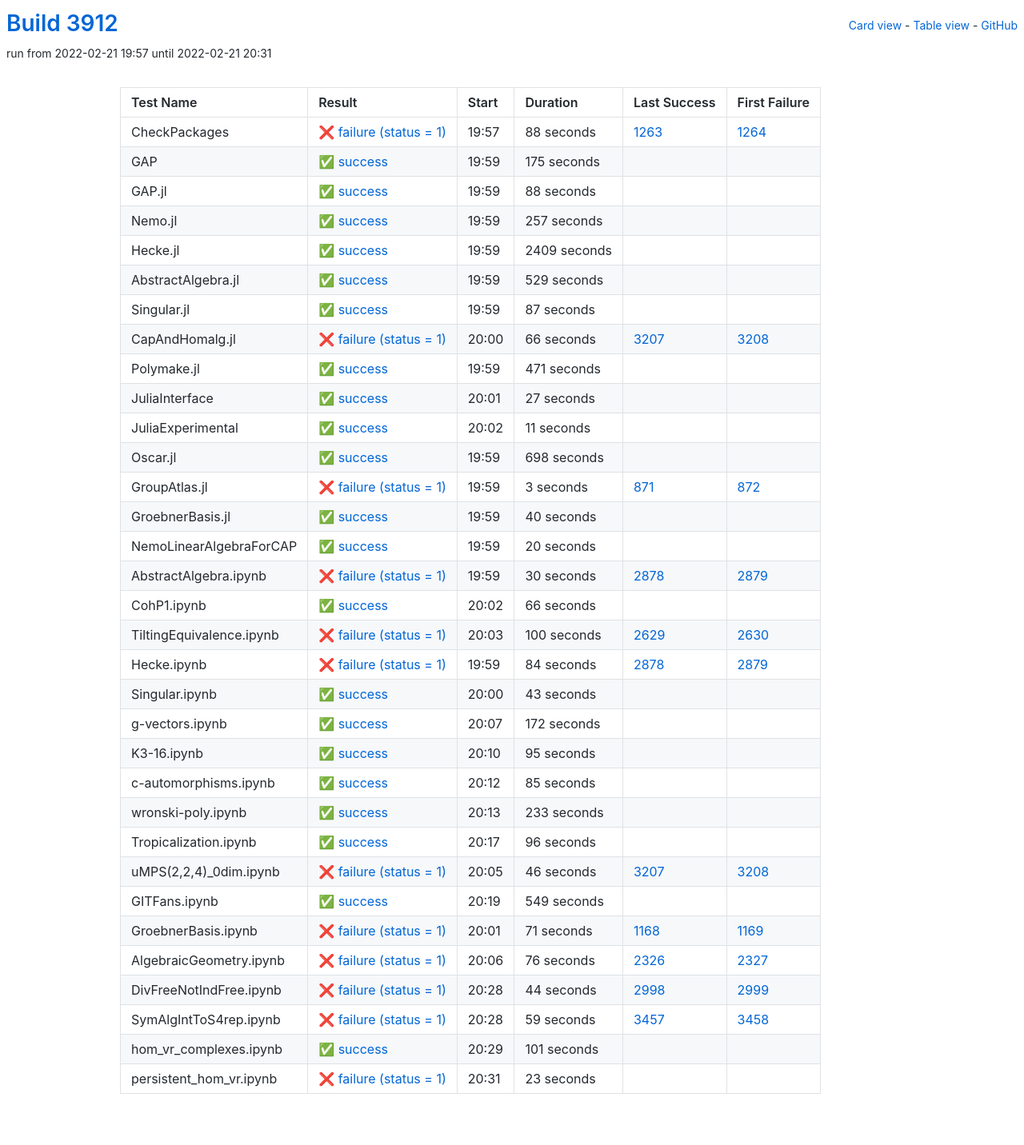
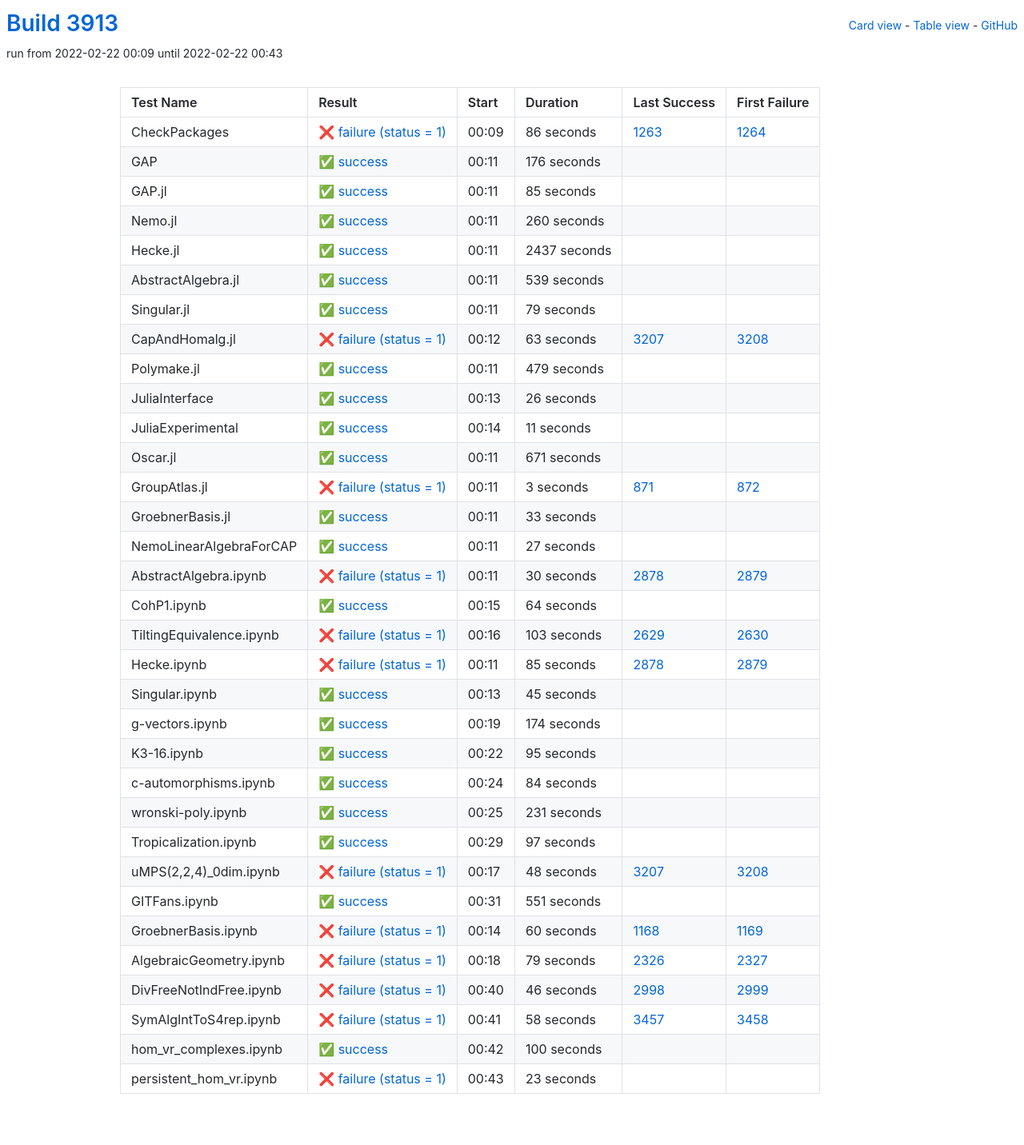
Before and after one commit to oscar-system/oscar-ci-status-stable, a Jekyll site: the page built from table.html, in a window 1280 px wide. Shown: the whole page at 80% size. Built offline with Jekyll 4.4.1, drawn with Linux system fonts in a browser that asks for light colours.

Commit message:
Build #3913

```diff
--- a/_data/ci.yml
+++ b/_data/ci.yml
@@ -1,6 +1,6 @@
 ---
-build: 3912
-build_url: https://oscarci.mathematik.uni-kl.de/job/oscar-stable/3912/
+build: 3913
+build_url: https://oscarci.mathematik.uni-kl.de/job/oscar-stable/3913/
 job: oscar-stable
 organization: oscar-system
 repo: oscar-ci-status-stable
@@ -8,128 +8,128 @@ repourl: https://github.com/oscar-system/oscar-ci-status-stable
 tests:
 - name: CheckPackages
   id: checkpackages
-  log: https://oscarci.mathematik.uni-kl.de/job/oscar-stable/3912/artifact/logs/build-3912/CheckPackages.log
-  start: 2022-02-21 19:57
+  log: https://oscarci.mathematik.uni-kl.de/job/oscar-stable/3913/artifact/logs/build-3913/CheckPackages.log
+  start: 2022-02-22 00:09
   success: false
   exitcode: 1
   status: failure
-  duration: 88
+  duration: 86
   last_success: 1263
   last_success_url: https://oscarci.mathematik.uni-kl.de/job/oscar-stable/1263/
   first_failure: 1264
   first_failure_url: https://oscarci.mathematik.uni-kl.de/job/oscar-stable/1264/
 - name: GAP
   id: gap
-  log: https://oscarci.mathematik.uni-kl.de/job/oscar-stable/3912/artifact/logs/build-3912/GAP.log
-  start: 2022-02-21 19:59
+  log: https://oscarci.mathematik.uni-kl.de/job/oscar-stable/3913/artifact/logs/build-3913/GAP.log
+  start: 2022-02-22 00:11
   success: true
   exitcode: 0
   status: success
-  duration: 175
+  duration: 176
   last_success: false
   last_success_url:
   first_failure: false
   first_failure_url:
 - name: GAP.jl
   id: gap-jl
-  log: https://oscarci.mathematik.uni-kl.de/job/oscar-stable/3912/artifact/logs/build-3912/GAP.jl.log
-  start: 2022-02-21 19:59
+  log: https://oscarci.mathematik.uni-kl.de/job/oscar-stable/3913/artifact/logs/build-3913/GAP.jl.log
+  start: 2022-02-22 00:11
   success: true
   exitcode: 0
   status: success
-  duration: 88
+  duration: 85
   last_success: false
   last_success_url:
   first_failure: false
   first_failure_url:
 - name: Nemo.jl
   id: nemo-jl
-  log: https://oscarci.mathematik.uni-kl.de/job/oscar-stable/3912/artifact/logs/build-3912/Nemo.jl.log
-  start: 2022-02-21 19:59
+  log: https://oscarci.mathematik.uni-kl.de/job/oscar-stable/3913/artifact/logs/build-3913/Nemo.jl.log
+  start: 2022-02-22 00:11
   success: true
   exitcode: 0
   status: success
-  duration: 257
+  duration: 260
   last_success: false
   last_success_url:
   first_failure: false
   first_failure_url:
 - name: Hecke.jl
   id: hecke-jl
-  log: https://oscarci.mathematik.uni-kl.de/job/oscar-stable/3912/artifact/logs/build-3912/Hecke.jl.log
-  start: 2022-02-21 19:59
+  log: https://oscarci.mathematik.uni-kl.de/job/oscar-stable/3913/artifact/logs/build-3913/Hecke.jl.log
+  start: 2022-02-22 00:11
   success: true
   exitcode: 0
   status: success
-  duration: 2409
+  duration: 2437
   last_success: false
   last_success_url:
   first_failure: false
   first_failure_url:
 - name: AbstractAlgebra.jl
   id: abstractalgebra-jl
-  log: https://oscarci.mathematik.uni-kl.de/job/oscar-stable/3912/artifact/logs/build-3912/AbstractAlgebra.jl.log
-  start: 2022-02-21 19:59
+  log: https://oscarci.mathematik.uni-kl.de/job/oscar-stable/3913/artifact/logs/build-3913/AbstractAlgebra.jl.log
+  start: 2022-02-22 00:11
   success: true
   exitcode: 0
   status: success
-  duration: 529
+  duration: 539
   last_success: false
   last_success_url:
   first_failure: false
   first_failure_url:
 - name: Singular.jl
   id: singular-jl
-  log: https://oscarci.mathematik.uni-kl.de/job/oscar-stable/3912/artifact/logs/build-3912/Singular.jl.log
-  start: 2022-02-21 19:59
+  log: https://oscarci.mathematik.uni-kl.de/job/oscar-stable/3913/artifact/logs/build-3913/Singular.jl.log
+  start: 2022-02-22 00:11
   success: true
   exitcode: 0
   status: success
-  duration: 87
+  duration: 79
   last_success: false
   last_success_url:
   first_failure: false
   first_failure_url:
 - name: CapAndHomalg.jl
   id: capandhomalg-jl
-  log: https://oscarci.mathematik.uni-kl.de/job/oscar-stable/3912/artifact/logs/build-3912/CapAndHomalg.jl.log
-  start: 2022-02-21 20:00
+  log: https://oscarci.mathematik.uni-kl.de/job/oscar-stable/3913/artifact/logs/build-3913/CapAndHomalg.jl.log
+  start: 2022-02-22 00:12
   success: false
   exitcode: 1
   status: failure
-  duration: 66
+  duration: 63
   last_success: 3207
   last_success_url: https://oscarci.mathematik.uni-kl.de/job/oscar-stable/3207/
   first_failure: 3208
   first_failure_url: https://oscarci.mathematik.uni-kl.de/job/oscar-stable/3208/
 - name: Polymake.jl
   id: polymake-jl
-  log: https://oscarci.mathematik.uni-kl.de/job/oscar-stable/3912/artifact/logs/build-3912/Polymake.jl.log
-  start: 2022-02-21 19:59
+  log: https://oscarci.mathematik.uni-kl.de/job/oscar-stable/3913/artifact/logs/build-3913/Polymake.jl.log
+  start: 2022-02-22 00:11
   success: true
   exitcode: 0
   status: success
-  duration: 471
+  duration: 479
   last_success: false
   last_success_url:
   first_failure: false
   first_failure_url:
 - name: JuliaInterface
   id: juliainterface
-  log: https://oscarci.mathematik.uni-kl.de/job/oscar-stable/3912/artifact/logs/build-3912/JuliaInterface.log
-  start: 2022-02-21 20:01
+  log: https://oscarci.mathematik.uni-kl.de/job/oscar-stable/3913/artifact/logs/build-3913/JuliaInterface.log
+  start: 2022-02-22 00:13
   success: true
   exitcode: 0
   status: success
-  duration: 27
+  duration: 26
   last_success: false
   last_success_url:
   first_failure: false
   first_failure_url:
 - name: JuliaExperimental
   id: juliaexperimental
-  log: https://oscarci.mathematik.uni-kl.de/job/oscar-stable/3912/artifact/logs/build-3912/JuliaExperimental.log
-  start: 2022-02-21 20:02
+  log: https://oscarci.mathematik.uni-kl.de/job/oscar-stable/3913/artifact/logs/build-3913/JuliaExperimental.log
+  start: 2022-02-22 00:14
   success: true
   exitcode: 0
   status: success
@@ -140,20 +140,20 @@ tests:
   first_failure_url:
 - name: Oscar.jl
   id: oscar-jl
-  log: https://oscarci.mathematik.uni-kl.de/job/oscar-stable/3912/artifact/logs/build-3912/Oscar.jl.log
-  start: 2022-02-21 19:59
+  log: https://oscarci.mathematik.uni-kl.de/job/oscar-stable/3913/artifact/logs/build-3913/Oscar.jl.log
+  start: 2022-02-22 00:11
   success: true
   exitcode: 0
   status: success
-  duration: 698
+  duration: 671
   last_success: false
   last_success_url:
   first_failure: false
   first_failure_url:
 - name: GroupAtlas.jl
   id: groupatlas-jl
-  log: https://oscarci.mathematik.uni-kl.de/job/oscar-stable/3912/artifact/logs/build-3912/GroupAtlas.jl.log
-  start: 2022-02-21 19:59
+  log: https://oscarci.mathematik.uni-kl.de/job/oscar-stable/3913/artifact/logs/build-3913/GroupAtlas.jl.log
+  start: 2022-02-22 00:11
   success: false
   exitcode: 1
   status: failure
@@ -164,32 +164,32 @@ tests:
   first_failure_url: https://oscarci.mathematik.uni-kl.de/job/oscar-stable/872/
 - name: GroebnerBasis.jl
   id: groebnerbasis-jl
-  log: https://oscarci.mathematik.uni-kl.de/job/oscar-stable/3912/artifact/logs/build-3912/GroebnerBasis.jl.log
-  start: 2022-02-21 19:59
+  log: https://oscarci.mathematik.uni-kl.de/job/oscar-stable/3913/artifact/logs/build-3913/GroebnerBasis.jl.log
+  start: 2022-02-22 00:11
   success: true
   exitcode: 0
   status: success
-  duration: 40
+  duration: 33
   last_success: false
   last_success_url:
   first_failure: false
   first_failure_url:
 - name: NemoLinearAlgebraForCAP
   id: nemolinearalgebraforcap
-  log: https://oscarci.mathematik.uni-kl.de/job/oscar-stable/3912/artifact/logs/build-3912/NemoLinearAlgebraForCAP.log
-  start: 2022-02-21 19:59
+  log: https://oscarci.mathematik.uni-kl.de/job/oscar-stable/3913/artifact/logs/build-3913/NemoLinearAlgebraForCAP.log
+  start: 2022-02-22 00:11
   success: true
   exitcode: 0
   status: success
-  duration: 20
+  duration: 27
   last_success: false
   last_success_url:
   first_failure: false
   first_failure_url:
 - name: AbstractAlgebra.ipynb
   id: abstractalgebra-ipynb
-  log: https://oscarci.mathematik.uni-kl.de/job/oscar-stable/3912/artifact/logs/build-3912/AbstractAlgebra.ipynb.log
-  start: 2022-02-21 19:59
+  log: https://oscarci.mathematik.uni-kl.de/job/oscar-stable/3913/artifact/logs/build-3913/AbstractAlgebra.ipynb.log
+  start: 2022-02-22 00:11
   success: false
   exitcode: 1
   status: failure
@@ -200,68 +200,68 @@ tests:
   first_failure_url: https://oscarci.mathematik.uni-kl.de/job/oscar-stable/2879/
 - name: CohP1.ipynb
   id: cohp1-ipynb
-  log: https://oscarci.mathematik.uni-kl.de/job/oscar-stable/3912/artifact/logs/build-3912/CohP1.ipynb.log
-  start: 2022-02-21 20:02
+  log: https://oscarci.mathematik.uni-kl.de/job/oscar-stable/3913/artifact/logs/build-3913/CohP1.ipynb.log
+  start: 2022-02-22 00:15
   success: true
   exitcode: 0
   status: success
-  duration: 66
+  duration: 64
   last_success: false
   last_success_url:
   first_failure: false
   first_failure_url:
 - name: TiltingEquivalence.ipynb
   id: tiltingequivalence-ipynb
-  log: https://oscarci.mathematik.uni-kl.de/job/oscar-stable/3912/artifact/logs/build-3912/TiltingEquivalence.ipynb.log
-  start: 2022-02-21 20:03
+  log: https://oscarci.mathematik.uni-kl.de/job/oscar-stable/3913/artifact/logs/build-3913/TiltingEquivalence.ipynb.log
+  start: 2022-02-22 00:16
   success: false
   exitcode: 1
   status: failure
-  duration: 100
+  duration: 103
   last_success: 2629
   last_success_url: https://oscarci.mathematik.uni-kl.de/job/oscar-stable/2629/
   first_failure: 2630
   first_failure_url: https://oscarci.mathematik.uni-kl.de/job/oscar-stable/2630/
 - name: Hecke.ipynb
   id: hecke-ipynb
-  log: https://oscarci.mathematik.uni-kl.de/job/oscar-stable/3912/artifact/logs/build-3912/Hecke.ipynb.log
-  start: 2022-02-21 19:59
+  log: https://oscarci.mathematik.uni-kl.de/job/oscar-stable/3913/artifact/logs/build-3913/Hecke.ipynb.log
+  start: 2022-02-22 00:11
   success: false
   exitcode: 1
   status: failure
-  duration: 84
+  duration: 85
   last_success: 2878
   last_success_url: https://oscarci.mathematik.uni-kl.de/job/oscar-stable/2878/
   first_failure: 2879
   first_failure_url: https://oscarci.mathematik.uni-kl.de/job/oscar-stable/2879/
 - name: Singular.ipynb
   id: singular-ipynb
-  log: https://oscarci.mathematik.uni-kl.de/job/oscar-stable/3912/artifact/logs/build-3912/Singular.ipynb.log
-  start: 2022-02-21 20:00
+  log: https://oscarci.mathematik.uni-kl.de/job/oscar-stable/3913/artifact/logs/build-3913/Singular.ipynb.log
+  start: 2022-02-22 00:13
   success: true
   exitcode: 0
   status: success
-  duration: 43
+  duration: 45
   last_success: false
   last_success_url:
   first_failure: false
   first_failure_url:
 - name: g-vectors.ipynb
   id: g-vectors-ipynb
-  log: https://oscarci.mathematik.uni-kl.de/job/oscar-stable/3912/artifact/logs/build-3912/g-vectors.ipynb.log
-  start: 2022-02-21 20:07
+  log: https://oscarci.mathematik.uni-kl.de/job/oscar-stable/3913/artifact/logs/build-3913/g-vectors.ipynb.log
+  start: 2022-02-22 00:19
   success: true
   exitcode: 0
   status: success
-  duration: 172
+  duration: 174
   last_success: false
   last_success_url:
   first_failure: false
   first_failure_url:
 - name: K3-16.ipynb
   id: k3-16-ipynb
-  log: https://oscarci.mathematik.uni-kl.de/job/oscar-stable/3912/artifact/logs/build-3912/K3-16.ipynb.log
-  start: 2022-02-21 20:10
+  log: https://oscarci.mathematik.uni-kl.de/job/oscar-stable/3913/artifact/logs/build-3913/K3-16.ipynb.log
+  start: 2022-02-22 00:22
   success: true
   exitcode: 0
   status: success
@@ -272,128 +272,128 @@ tests:
   first_failure_url:
 - name: c-automorphisms.ipynb
   id: c-automorphisms-ipynb
-  log: https://oscarci.mathematik.uni-kl.de/job/oscar-stable/3912/artifact/logs/build-3912/c-automorphisms.ipynb.log
-  start: 2022-02-21 20:12
+  log: https://oscarci.mathematik.uni-kl.de/job/oscar-stable/3913/artifact/logs/build-3913/c-automorphisms.ipynb.log
+  start: 2022-02-22 00:24
   success: true
   exitcode: 0
   status: success
-  duration: 85
+  duration: 84
   last_success: false
   last_success_url:
   first_failure: false
   first_failure_url:
 - name: wronski-poly.ipynb
   id: wronski-poly-ipynb
-  log: https://oscarci.mathematik.uni-kl.de/job/oscar-stable/3912/artifact/logs/build-3912/wronski-poly.ipynb.log
-  start: 2022-02-21 20:13
+  log: https://oscarci.mathematik.uni-kl.de/job/oscar-stable/3913/artifact/logs/build-3913/wronski-poly.ipynb.log
+  start: 2022-02-22 00:25
   success: true
   exitcode: 0
   status: success
-  duration: 233
+  duration: 231
   last_success: false
   last_success_url:
   first_failure: false
   first_failure_url:
 - name: Tropicalization.ipynb
   id: tropicalization-ipynb
-  log: https://oscarci.mathematik.uni-kl.de/job/oscar-stable/3912/artifact/logs/build-3912/Tropicalization.ipynb.log
-  start: 2022-02-21 20:17
+  log: https://oscarci.mathematik.uni-kl.de/job/oscar-stable/3913/artifact/logs/build-3913/Tropicalization.ipynb.log
+  start: 2022-02-22 00:29
   success: true
   exitcode: 0
   status: success
-  duration: 96
+  duration: 97
   last_success: false
   last_success_url:
   first_failure: false
   first_failure_url:
 - name: uMPS(2,2,4)_0dim.ipynb
   id: umps-2-2-4-0dim-ipynb
-  log: https://oscarci.mathematik.uni-kl.de/job/oscar-stable/3912/artifact/logs/build-3912/uMPS-2-2-4-_0dim.ipynb.log
-  start: 2022-02-21 20:05
+  log: https://oscarci.mathematik.uni-kl.de/job/oscar-stable/3913/artifact/logs/build-3913/uMPS-2-2-4-_0dim.ipynb.log
+  start: 2022-02-22 00:17
   success: false
   exitcode: 1
   status: failure
-  duration: 46
+  duration: 48
   last_success: 3207
   last_success_url: https://oscarci.mathematik.uni-kl.de/job/oscar-stable/3207/
   first_failure: 3208
   first_failure_url: https://oscarci.mathematik.uni-kl.de/job/oscar-stable/3208/
 - name: GITFans.ipynb
   id: gitfans-ipynb
-  log: https://oscarci.mathematik.uni-kl.de/job/oscar-stable/3912/artifact/logs/build-3912/GITFans.ipynb.log
-  start: 2022-02-21 20:19
+  log: https://oscarci.mathematik.uni-kl.de/job/oscar-stable/3913/artifact/logs/build-3913/GITFans.ipynb.log
+  start: 2022-02-22 00:31
   success: true
   exitcode: 0
   status: success
-  duration: 549
+  duration: 551
   last_success: false
   last_success_url:
   first_failure: false
   first_failure_url:
 - name: GroebnerBasis.ipynb
   id: groebnerbasis-ipynb
-  log: https://oscarci.mathematik.uni-kl.de/job/oscar-stable/3912/artifact/logs/build-3912/GroebnerBasis.ipynb.log
-  start: 2022-02-21 20:01
+  log: https://oscarci.mathematik.uni-kl.de/job/oscar-stable/3913/artifact/logs/build-3913/GroebnerBasis.ipynb.log
+  start: 2022-02-22 00:14
   success: false
   exitcode: 1
   status: failure
-  duration: 71
+  duration: 60
   last_success: 1168
   last_success_url: https://oscarci.mathematik.uni-kl.de/job/oscar-stable/1168/
   first_failure: 1169
   first_failure_url: https://oscarci.mathematik.uni-kl.de/job/oscar-stable/1169/
 - name: AlgebraicGeometry.ipynb
   id: algebraicgeometry-ipynb
-  log: https://oscarci.mathematik.uni-kl.de/job/oscar-stable/3912/artifact/logs/build-3912/AlgebraicGeometry.ipynb.log
-  start: 2022-02-21 20:06
+  log: https://oscarci.mathematik.uni-kl.de/job/oscar-stable/3913/artifact/logs/build-3913/AlgebraicGeometry.ipynb.log
+  start: 2022-02-22 00:18
   success: false
   exitcode: 1
   status: failure
-  duration: 76
+  duration: 79
   last_success: 2326
   last_success_url: https://oscarci.mathematik.uni-kl.de/job/oscar-stable/2326/
   first_failure: 2327
   first_failure_url: https://oscarci.mathematik.uni-kl.de/job/oscar-stable/2327/
 - name: DivFreeNotIndFree.ipynb
   id: divfreenotindfree-ipynb
-  log: https://oscarci.mathematik.uni-kl.de/job/oscar-stable/3912/artifact/logs/build-3912/DivFreeNotIndFree.ipynb.log
-  start: 2022-02-21 20:28
+  log: https://oscarci.mathematik.uni-kl.de/job/oscar-stable/3913/artifact/logs/build-3913/DivFreeNotIndFree.ipynb.log
+  start: 2022-02-22 00:40
   success: false
   exitcode: 1
   status: failure
-  duration: 44
+  duration: 46
   last_success: 2998
   last_success_url: https://oscarci.mathematik.uni-kl.de/job/oscar-stable/2998/
   first_failure: 2999
   first_failure_url: https://oscarci.mathematik.uni-kl.de/job/oscar-stable/2999/
 - name: SymAlgIntToS4rep.ipynb
   id: symalginttos4rep-ipynb
-  log: https://oscarci.mathematik.uni-kl.de/job/oscar-stable/3912/artifact/logs/build-3912/SymAlgIntToS4rep.ipynb.log
-  start: 2022-02-21 20:28
+  log: https://oscarci.mathematik.uni-kl.de/job/oscar-stable/3913/artifact/logs/build-3913/SymAlgIntToS4rep.ipynb.log
+  start: 2022-02-22 00:41
   success: false
   exitcode: 1
   status: failure
-  duration: 59
+  duration: 58
   last_success: 3457
   last_success_url: https://oscarci.mathematik.uni-kl.de/job/oscar-stable/3457/
   first_failure: 3458
   first_failure_url: https://oscarci.mathematik.uni-kl.de/job/oscar-stable/3458/
 - name: hom_vr_complexes.ipynb
   id: hom-vr-complexes-ipynb
-  log: https://oscarci.mathematik.uni-kl.de/job/oscar-stable/3912/artifact/logs/build-3912/hom_vr_complexes.ipynb.log
-  start: 2022-02-21 20:29
+  log: https://oscarci.mathematik.uni-kl.de/job/oscar-stable/3913/artifact/logs/build-3913/hom_vr_complexes.ipynb.log
+  start: 2022-02-22 00:42
   success: true
   exitcode: 0
   status: success
-  duration: 101
+  duration: 100
   last_success: false
   last_success_url:
   first_failure: false
   first_failure_url:
 - name: persistent_hom_vr.ipynb
   id: persistent-hom-vr-ipynb
-  log: https://oscarci.mathematik.uni-kl.de/job/oscar-stable/3912/artifact/logs/build-3912/persistent_hom_vr.ipynb.log
-  start: 2022-02-21 20:31
+  log: https://oscarci.mathematik.uni-kl.de/job/oscar-stable/3913/artifact/logs/build-3913/persistent_hom_vr.ipynb.log
+  start: 2022-02-22 00:43
   success: false
   exitcode: 1
   status: failure
```
Also changed, not shown: README.md.
